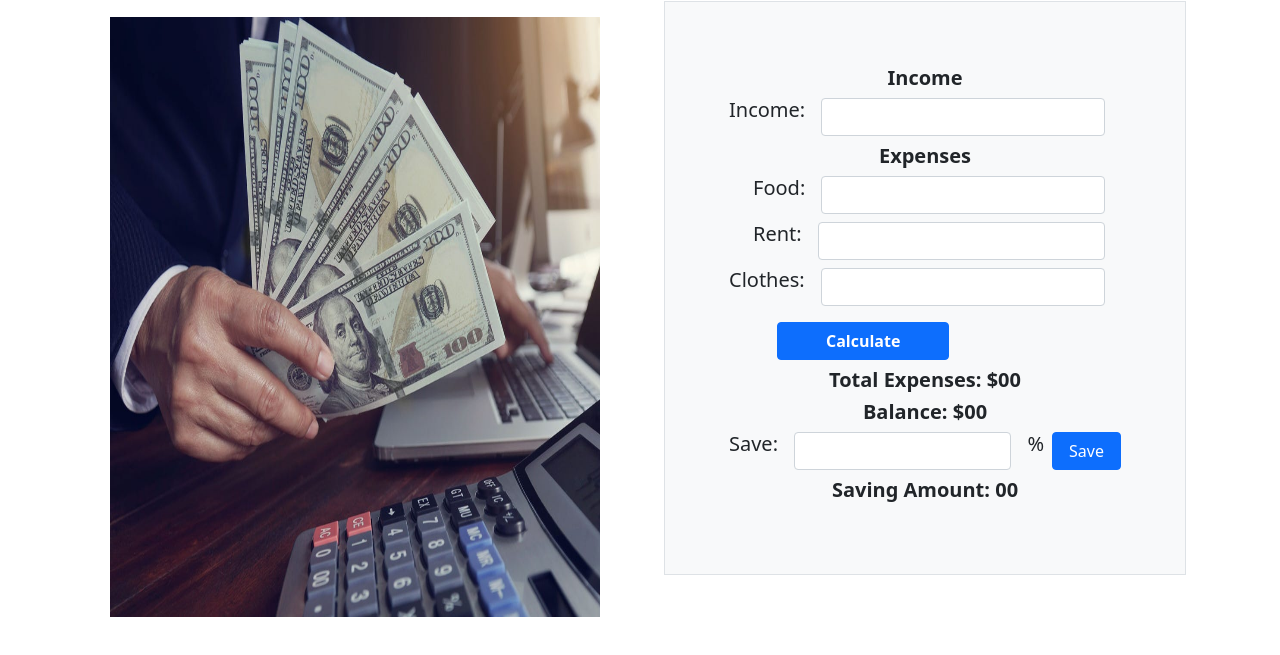
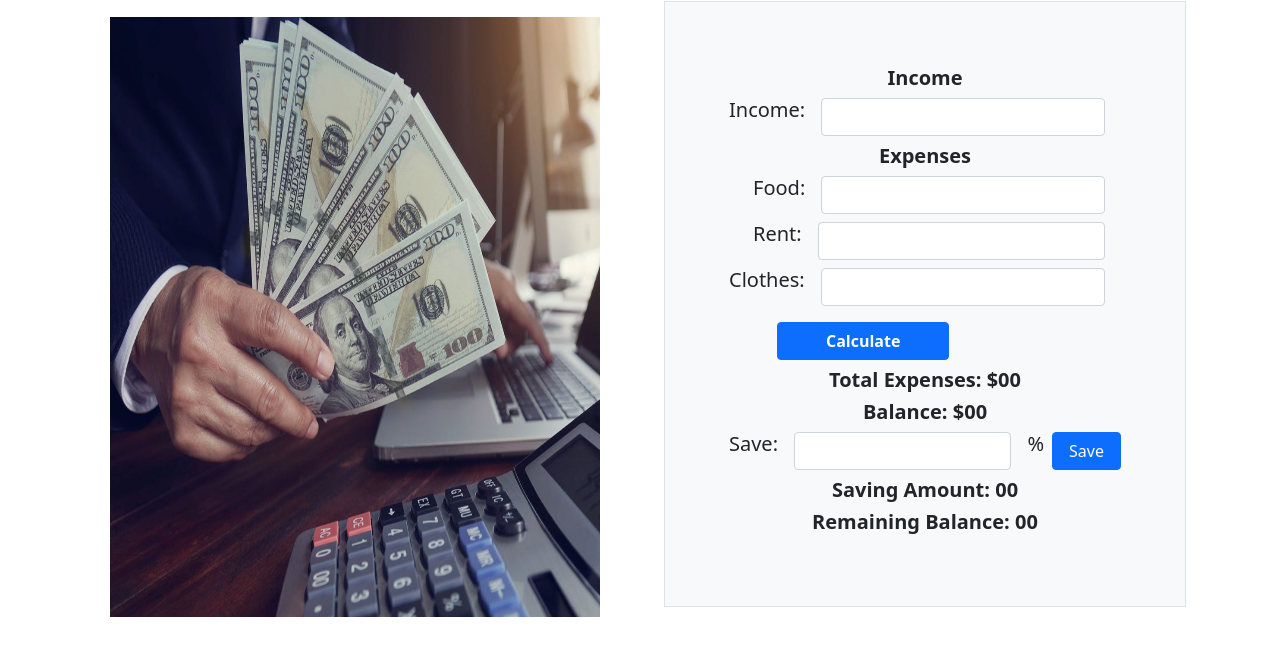
Before and after one commit to Masum-Arifin/Money-Saving.js, a plain HTML site: page index.html in a window 1280 px wide. Shown: the part 87-742 px from the top of the page. Drawn offline with nearby package versions, Linux system fonts and the light colour scheme.

Commit message:
Expenses

```diff
--- a/index.html
+++ b/index.html
@@ -66,9 +66,9 @@
                                 <div>
                                     <h5 class="text-center fw-bold ">Saving Amount: <span id="saving-amount">00</span>
                                     </h5>
-                                    <!-- <h5 class="text-center fw-bold ">
+                                    <h5 class="text-center fw-bold ">
                                         Remaining Balance: <span id="rest-balance">00</span>
-                                    </h5> -->
+                                    </h5>
                                 </div>
 
                             </div>
```
